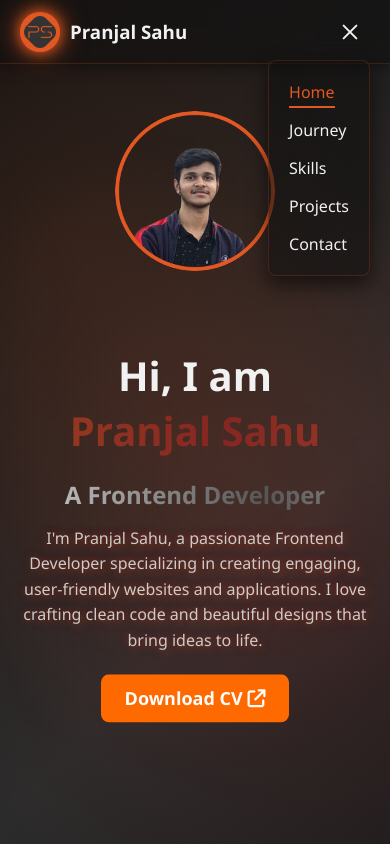
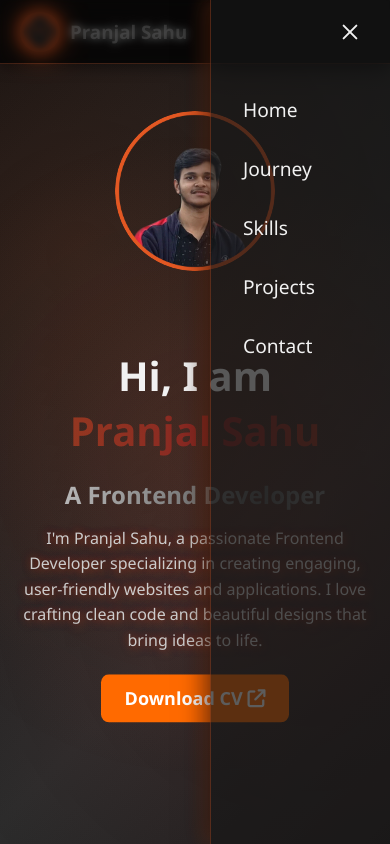
Before and after one commit to Pranjal-Sahu21/portfolio-website, a React (Vite) app: page / in a window 390 px wide. Both pictures are taken after a click on the element 355 px from the left and 31 px from the top of the page. Shown: the top 844 px of the page. Built offline with nearby package versions, Linux system fonts and the light colour scheme.

Commit message:
Changed the hamburger menu styling

```diff
--- a/src/Header.jsx
+++ b/src/Header.jsx
@@ -1,18 +1,19 @@
 import { useState, useEffect } from "react";
-import { motion } from "framer-motion";
+import { motion, AnimatePresence } from "framer-motion";
 import "./style.css";
 import logo from "../assets/apple-touch-icon.png";
 
 export default function Header() {
   const [menuOpen, setMenuOpen] = useState(false);
+  const [isDesktop, setIsDesktop] = useState(window.innerWidth > 992);
 
   const toggleMenu = () => setMenuOpen((prev) => !prev);
 
   useEffect(() => {
     const handleResize = () => {
-      if (window.innerWidth > 992) {
-        setMenuOpen(false);
-      }
+      const desktop = window.innerWidth > 992;
+      setIsDesktop(desktop);
+      if (desktop) setMenuOpen(false);
     };
     window.addEventListener("resize", handleResize);
     return () => window.removeEventListener("resize", handleResize);
@@ -24,6 +25,26 @@ export default function Header() {
       y: 0,
       opacity: 1,
       transition: { type: "spring", stiffness: 80, damping: 20, duration: 0.5 },
+    },
+  };
+
+  const drawerVariants = {
+    hidden: { x: "100%" },
+    visible: {
+      x: 0,
+      transition: {
+        type: "tween",
+        ease: "easeInOut",
+        duration: 0.5,
+      },
+    },
+    exit: {
+      x: "100%",
+      transition: {
+        type: "tween",
+        ease: "easeInOut",
+        duration: 0.5,
+      },
     },
   };
 
@@ -41,7 +62,42 @@ export default function Header() {
         <h3>Pranjal Sahu</h3>
       </div>
 
-      <ul className={`nav-links ${menuOpen ? "nav-active" : ""}`}>
+      {isDesktop ? (
+        <ul className="nav-links">
+          <li>
+            <a href="#home">Home</a>
+          </li>
+          <li>
+            <a href="#journey">Journey</a>
+          </li>
+          <li>
+            <a href="#skills">Skills</a>
+          </li>
+          <li>
+            <a href="#projects">Projects</a>
+          </li>
+          <li>
+            <a href="#contact">Contact</a>
+          </li>
+        </ul>
+      ) : (
+        <AnimatePresence>
+          {menuOpen && (
+            <>
+              <motion.div
+                className="nav-overlay"
+                initial={{ opacity: 0 }}
+                animate={{ opacity: 1 }}
+                exit={{ opacity: 0 }}
+                onClick={() => setMenuOpen(false)}
+              />
+              <motion.ul
+                className="nav-drawer"
+                variants={drawerVariants}
+                initial="hidden"
+                animate="visible"
+                exit="exit"
+              >
                 <li>
                   <a href="#home" onClick={() => setMenuOpen(false)}>
                     Home
@@ -67,8 +123,13 @@ export default function Header() {
                     Contact
                   </a>
                 </li>
-      </ul>
+              </motion.ul>
+            </>
+          )}
+        </AnimatePresence>
+      )}
 
+      {!isDesktop && (
         <div className="menu" onClick={toggleMenu}>
           <motion.div
             animate={menuOpen ? { rotate: 45, y: 8 } : { rotate: 0, y: 0 }}
@@ -86,6 +147,7 @@ export default function Header() {
             className="bar"
           />
         </div>
+      )}
     </motion.nav>
   );
 }
--- a/src/style.css
+++ b/src/style.css
@@ -1212,3 +1212,54 @@ body::before {
     border-radius: 2px;
   }
 }
+
+@media (max-width: 992px) {
+  .nav-overlay {
+    position: fixed;
+    inset: 0;
+    background: rgba(0, 0, 0, 0.6);
+    backdrop-filter: blur(4px);
+    z-index: 998;
+  }
+
+  .nav-drawer {
+    position: fixed;
+    top: 0;
+    right: 0;
+    height: 100vh;
+    width: 180px;
+    background: rgba(24, 24, 24, 0.7);
+    backdrop-filter: blur(14px);
+    -webkit-backdrop-filter: blur(14px);
+    border-left: 1px solid rgba(226, 88, 34, 0.3);
+    display: flex;
+    flex-direction: column;
+    padding: 6rem 2rem;
+    gap: 2rem;
+    z-index: 999;
+    box-shadow: -4px 0 25px rgba(0, 0, 0, 0.6),
+      -6px 0 18px rgba(226, 88, 34, 0.3);
+  }
+
+  .nav-drawer li {
+    list-style: none;
+  }
+
+  .nav-drawer a {
+    color: var(--light-text);
+    font-size: 1.2rem;
+    font-weight: 500;
+    text-decoration: none;
+    position: relative;
+    transition: color 0.3s ease, text-shadow 0.3s ease;
+  }
+
+  .nav-drawer a:hover {
+    color: var(--primary);
+    text-shadow: 0 0 8px rgba(226, 88, 34, 0.6);
+  }
+
+  ul.nav-links {
+    display: none !important;
+  }
+}
```
Lines whose indentation alone changed are shown as unchanged.
